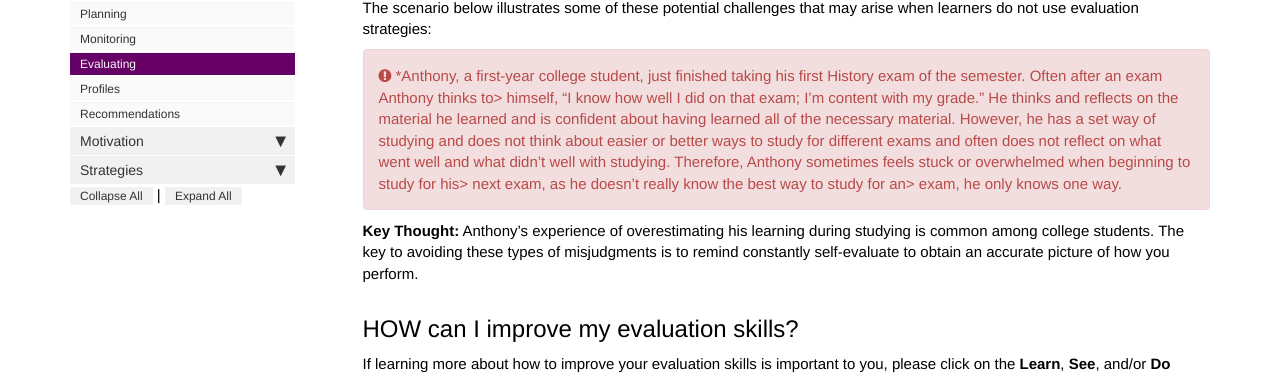
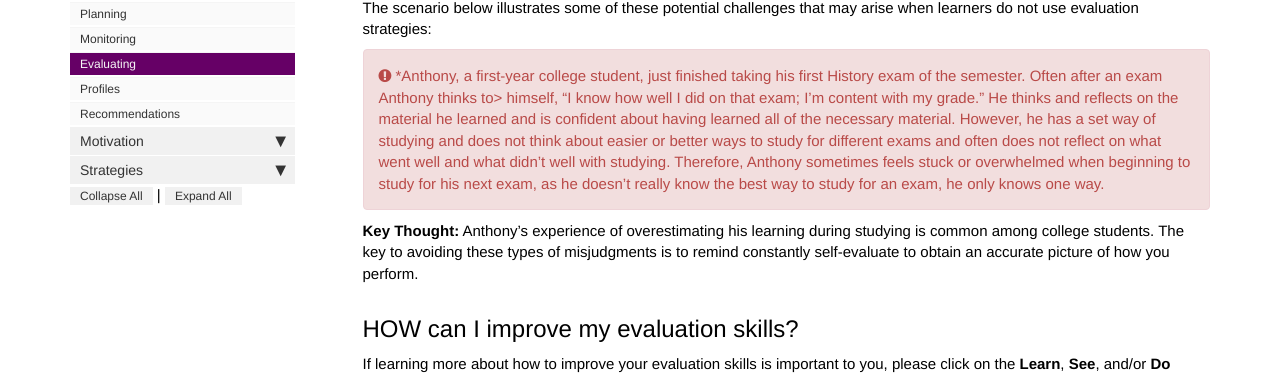
Before and after one commit to dfranklin02/SRL, a Jekyll site: the page built from docs/pages/metacognition/metacognition_evaluation.md, in a window 1280 px wide and 900 px high, scrolled down 1170 px. Shown: the part 193-568 px from the top of the window. Built offline with Jekyll 4.4.1, drawn with Linux system fonts in a browser that asks for light colours; nearby versions of some CDN libraries; comment, search, counter and statistics services are not loaded.

Commit message:
Update metacognition_evaluation.md

```diff
--- a/docs/pages/metacognition/metacognition_evaluation.md
+++ b/docs/pages/metacognition/metacognition_evaluation.md
@@ -42,7 +42,7 @@ However, when you **do** **not** self-evaluate on a regular basis, some problems
 
 The scenario below illustrates some of these potential challenges that may arise when learners do not use evaluation strategies:
 
-<div markdown="span" class="alert alert-danger" role="alert"><i class="fa fa-exclamation-circle"></i> *Anthony, a first-year college student, just finished taking his first History exam of the semester. Often after an exam Anthony thinks to> himself, “I know how well I did on that exam; I’m content with my grade.” He thinks and reflects on the material he learned and is confident about having learned all of the necessary material. However, he has a set way of studying and does not think about easier or better ways to study for different exams and often does not reflect on what went well and what didn’t well with studying. Therefore, Anthony sometimes feels stuck or overwhelmed when beginning to study for his> next exam, as he doesn’t really know the best way to study for an> exam, he only knows one way.
+<div markdown="span" class="alert alert-danger" role="alert"><i class="fa fa-exclamation-circle"></i> *Anthony, a first-year college student, just finished taking his first History exam of the semester. Often after an exam Anthony thinks to> himself, “I know how well I did on that exam; I’m content with my grade.” He thinks and reflects on the material he learned and is confident about having learned all of the necessary material. However, he has a set way of studying and does not think about easier or better ways to study for different exams and often does not reflect on what went well and what didn’t well with studying. Therefore, Anthony sometimes feels stuck or overwhelmed when beginning to study for his next exam, as he doesn’t really know the best way to study for an exam, he only knows one way.
 </div>
 
 **Key Thought:** Anthony's experience of overestimating his learning during studying is common among college students. The key to avoiding these types of misjudgments is to remind constantly self-evaluate to obtain an accurate picture of how you perform.
```
